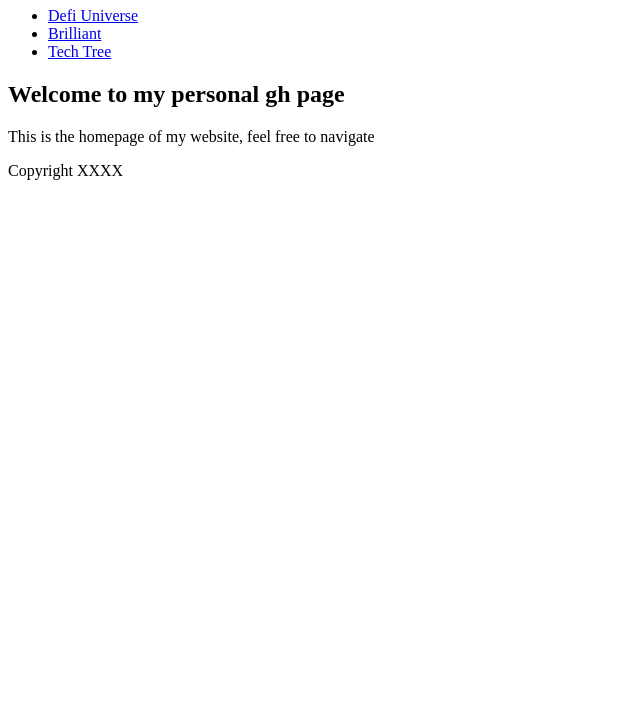
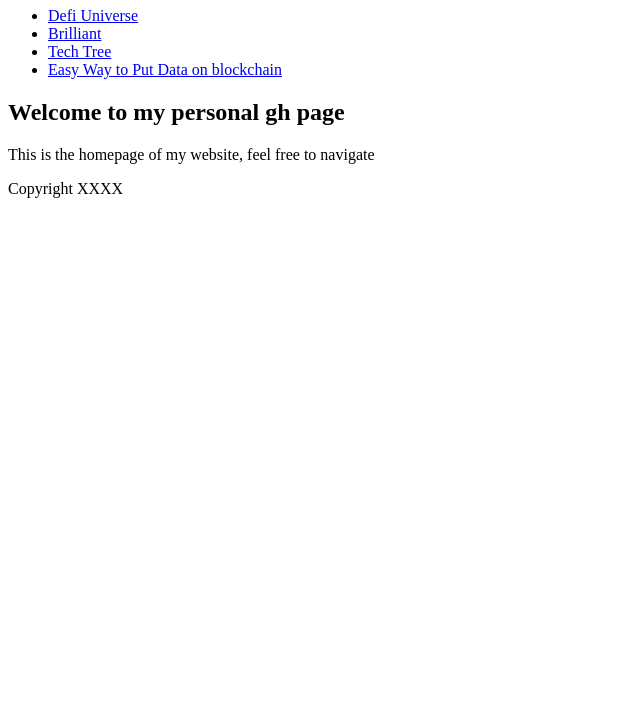
Before and after one commit to 007vasy/007vasy.github.io, a website: page docs/index.html in a window 1280 px wide. Shown: the part 73-800 px from the top of the page, without its empty margins (0-640 px from the left). Drawn offline with Linux system fonts and the light colour scheme.

Commit message:
fix path

```diff
--- a/docs/index.html
+++ b/docs/index.html
@@ -12,6 +12,7 @@
       <li><a href="/defi">Defi Universe</a></li>
       <li><a href="/brilliant">Brilliant</a></li>
       <li><a href="/tech-tree">Tech Tree</a></li>
+      <li><a href="/easy-way-to-put-data-on-chain">Easy Way to Put Data on blockchain</a></li>
     </ul>
   </nav>
   <main>
```
